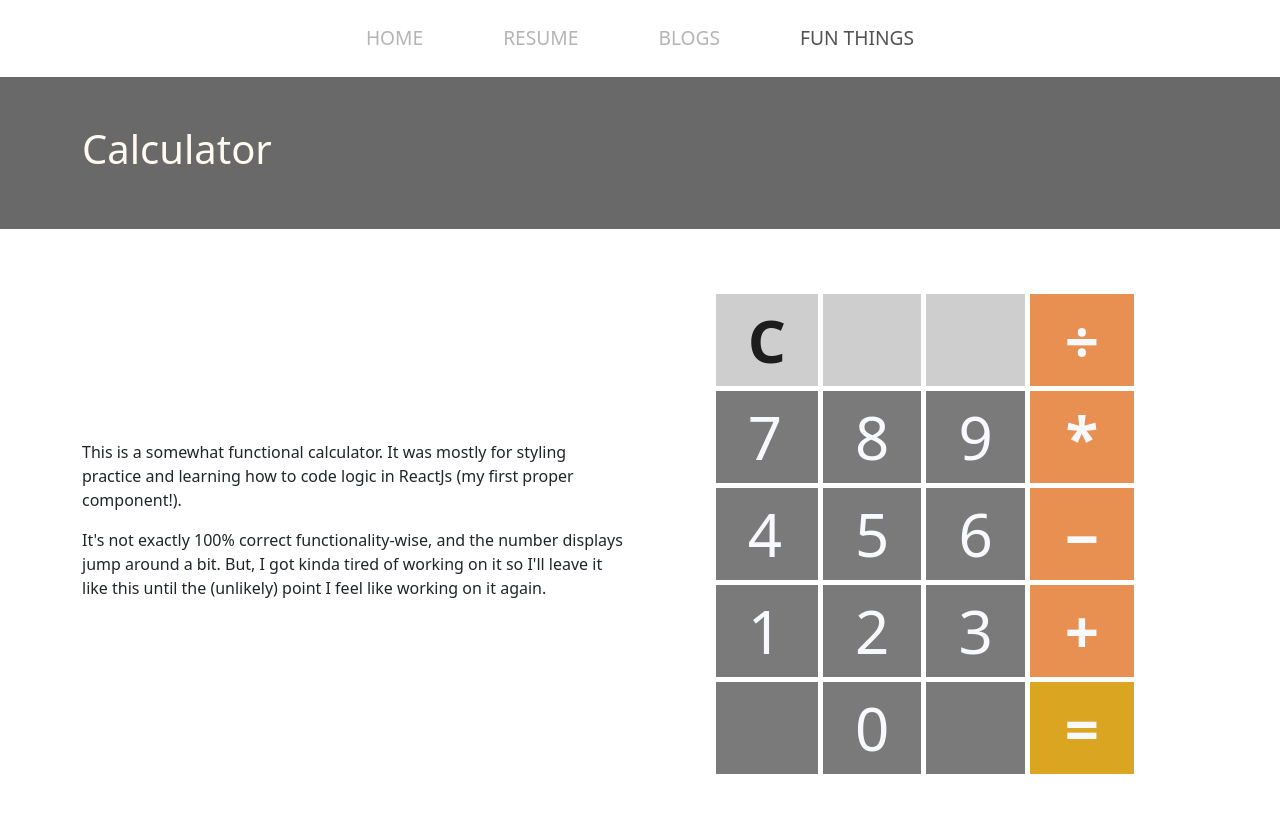
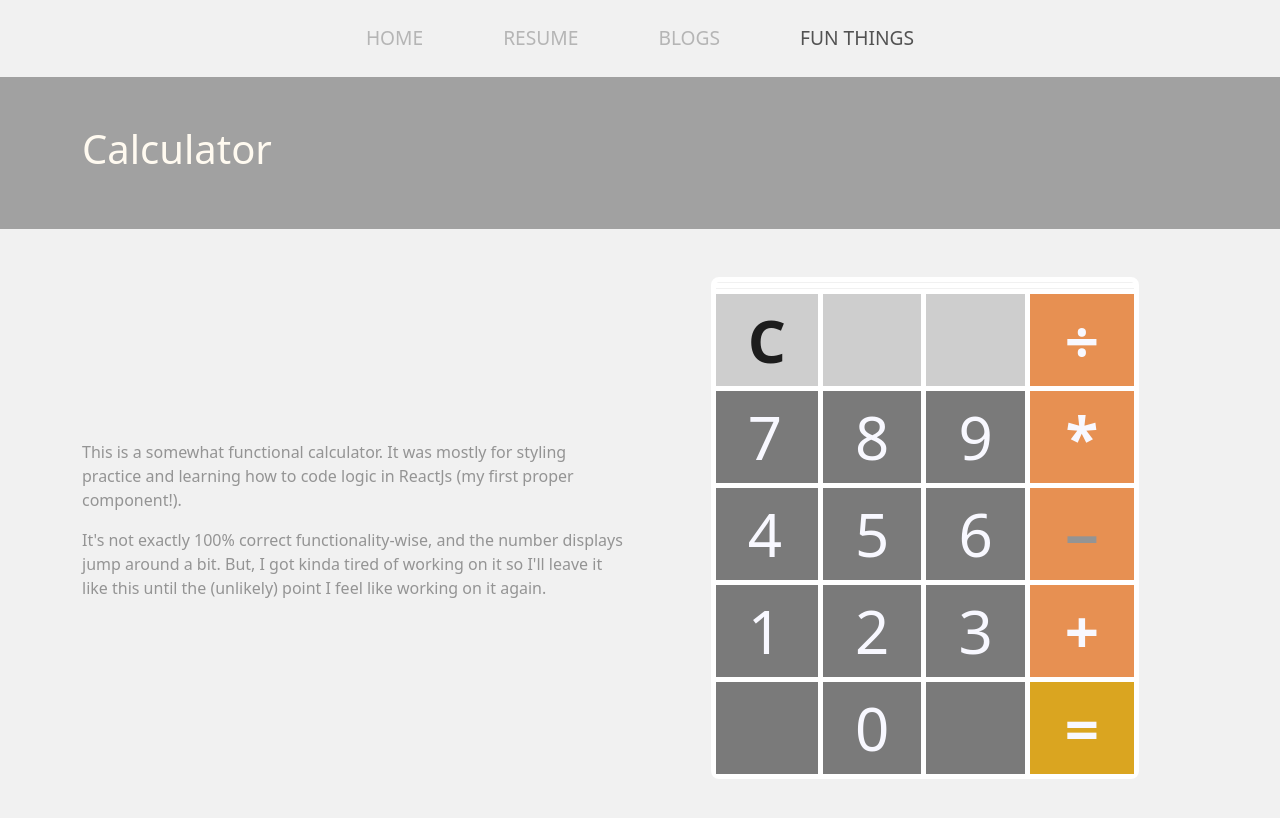
Before and after one commit to NathanHergenreter/my-react-js-site, a React (Create React App) app: page /fun-things/calculator in a window 1280 px wide. Shown: the top 818 px of the page. Built offline with nearby package versions, Linux system fonts and the light colour scheme.

Commit message:
Global styling, started adding variables for colors

```diff
--- a/src/index.css
+++ b/src/index.css
@@ -13,21 +13,57 @@ code {
 }
 
 /* Custom Global CSS */
+:root {
+  --my-text-primary: rgb(148, 148, 148);
+  --my-text-heading: rgb(34, 34, 34);
+  --my-text-link: rgb(98, 103, 177);
+  --my-text-link-hover: rgb(119, 125, 216);
+}
+
 .container {
   padding-top: 3rem;
   padding-bottom: 3rem;
 }
 
+* {
+  color: var(--my-text-primary);
+}
+
+a {
+  color: var(--my-text-link) !important;
+}
+
+a:hover {
+  color: var(--my-text-link-hover) !important;
+}
+
+/* Global classes */
+.text-my-primary {
+  color: var(--my-text-primary) !important;
+}
+
 /* Background Colors */
 .bg-main {
-  background-color: white;
+  background-color: rgb(241, 241, 241);
+
+  h1 {
+    color: var(--my-text-heading) !important;
+  }
 }
 
 .bg-alt {
-  background-color: gainsboro;
+  background-color: rgb(231, 231, 231);
+
+  h1 {
+    color: var(--my-text-heading) !important;
+  }
 }
 
 .bg-bold {
-  background-color: dimgray;
-  color:floralwhite;
+  background-color: rgb(161, 161, 161);
+  color:floralwhite !important;
+
+  h1 {
+    color:floralwhite !important;
+  }
 }
--- a/src/index.js
+++ b/src/index.js
@@ -8,7 +8,9 @@ import App from './App';
 const root = ReactDOM.createRoot(document.getElementById('root'));
 root.render(
   <React.StrictMode>
-    <App />
+    <div className='bg-main'>
+      <App />
+    </div>
   </React.StrictMode>
 );
 
```
